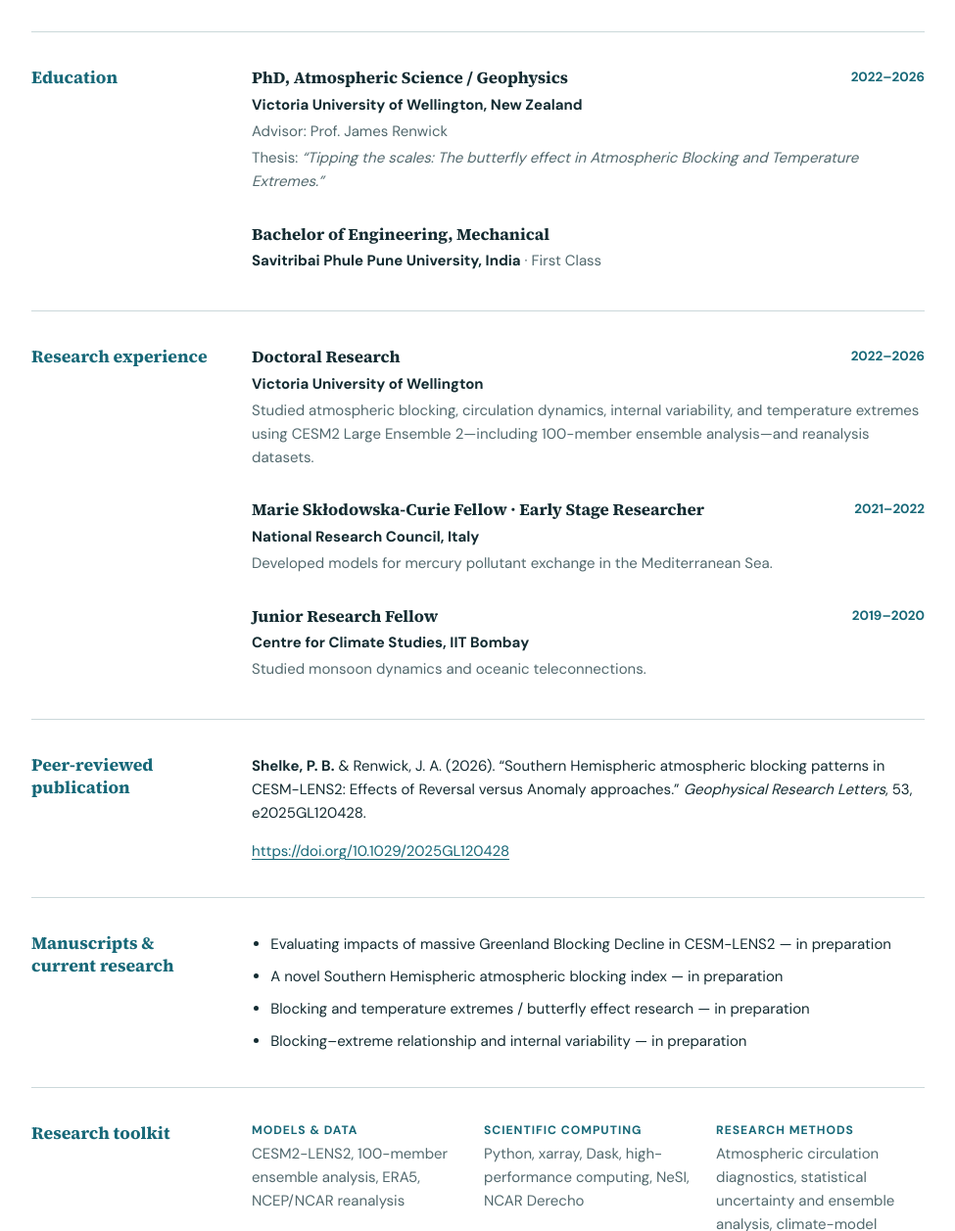
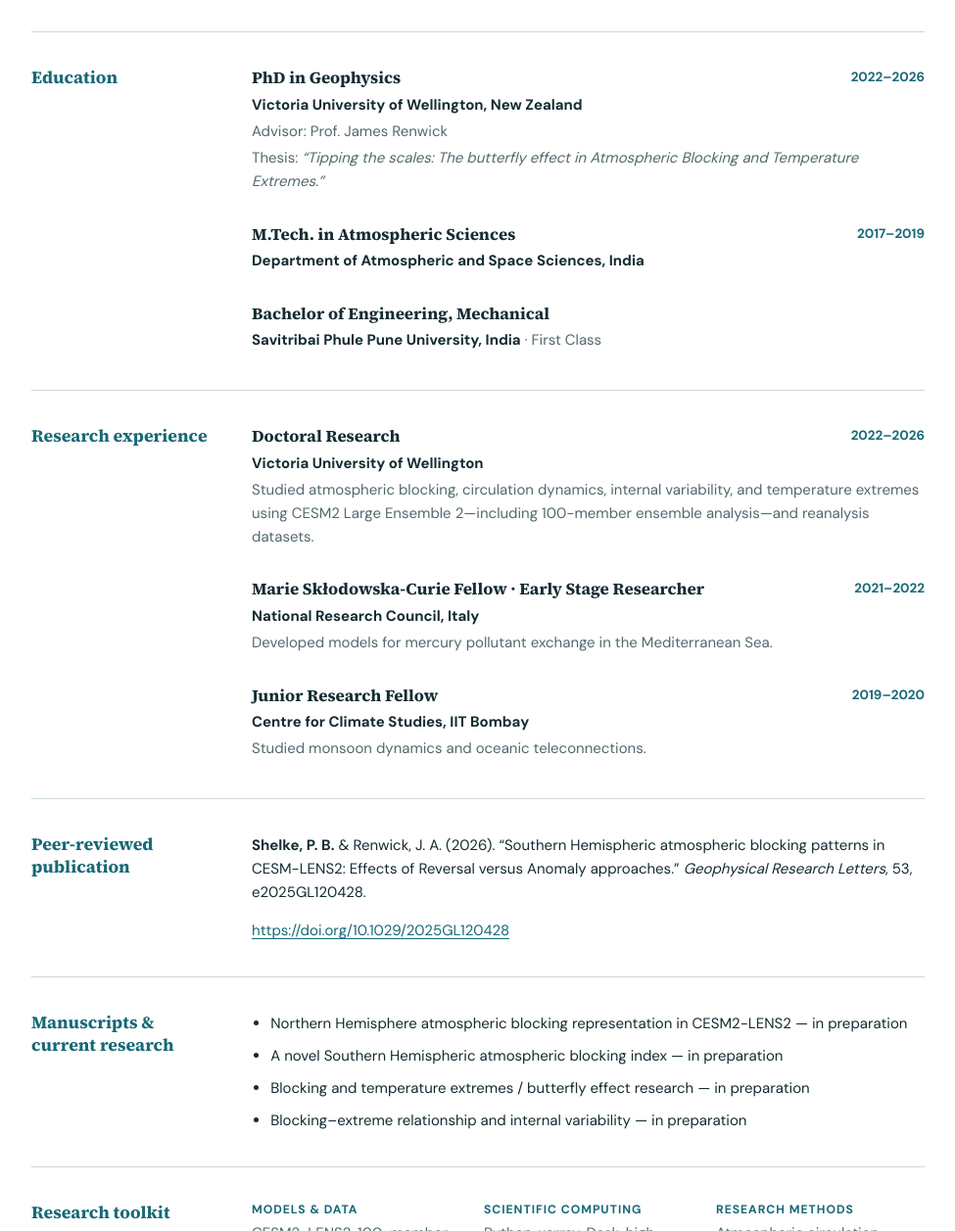
Before and after one commit to prasadshelke19/prasadshelke19.github.io, a plain HTML site: page resume.html in a window 1280 px wide. Shown: the part 456-1713 px from the top of the page at 98% size, without its empty margins (152-1127 px from the left). Drawn offline with Linux system fonts and the light colour scheme.

Commit message:
Fix website content before publication

```diff
--- a/resume.html
+++ b/resume.html
@@ -41,10 +41,14 @@
       <h2>Education</h2>
       <div class="section-content entries">
         <article>
-          <div class="entry-heading"><h3>PhD, Atmospheric Science / Geophysics</h3><time>2022–2026</time></div>
+          <div class="entry-heading"><h3>PhD in Geophysics</h3><time>2022–2026</time></div>
           <p><strong>Victoria University of Wellington, New Zealand</strong></p>
           <p>Advisor: Prof. James Renwick</p>
           <p>Thesis: <cite>“Tipping the scales: The butterfly effect in Atmospheric Blocking and Temperature Extremes.”</cite></p>
+        </article>
+        <article>
+          <div class="entry-heading"><h3>M.Tech. in Atmospheric Sciences</h3><time>2017–2019</time></div>
+          <p><strong>Department of Atmospheric and Space Sciences, India</strong></p>
         </article>
         <article>
           <div class="entry-heading"><h3>Bachelor of Engineering, Mechanical</h3></div>
@@ -86,7 +90,7 @@
       <h2>Manuscripts &amp; current research</h2>
       <div class="section-content">
         <ul>
-          <li>Evaluating impacts of massive Greenland Blocking Decline in CESM-LENS2 — in preparation</li>
+          <li>Northern Hemisphere atmospheric blocking representation in CESM2-LENS2 — in preparation</li>
           <li>A novel Southern Hemispheric atmospheric blocking index — in preparation</li>
           <li>Blocking and temperature extremes / butterfly effect research — in preparation</li>
           <li>Blocking–extreme relationship and internal variability — in preparation</li>
```
Also changed, not shown: index.html (+2 -2 lines).
